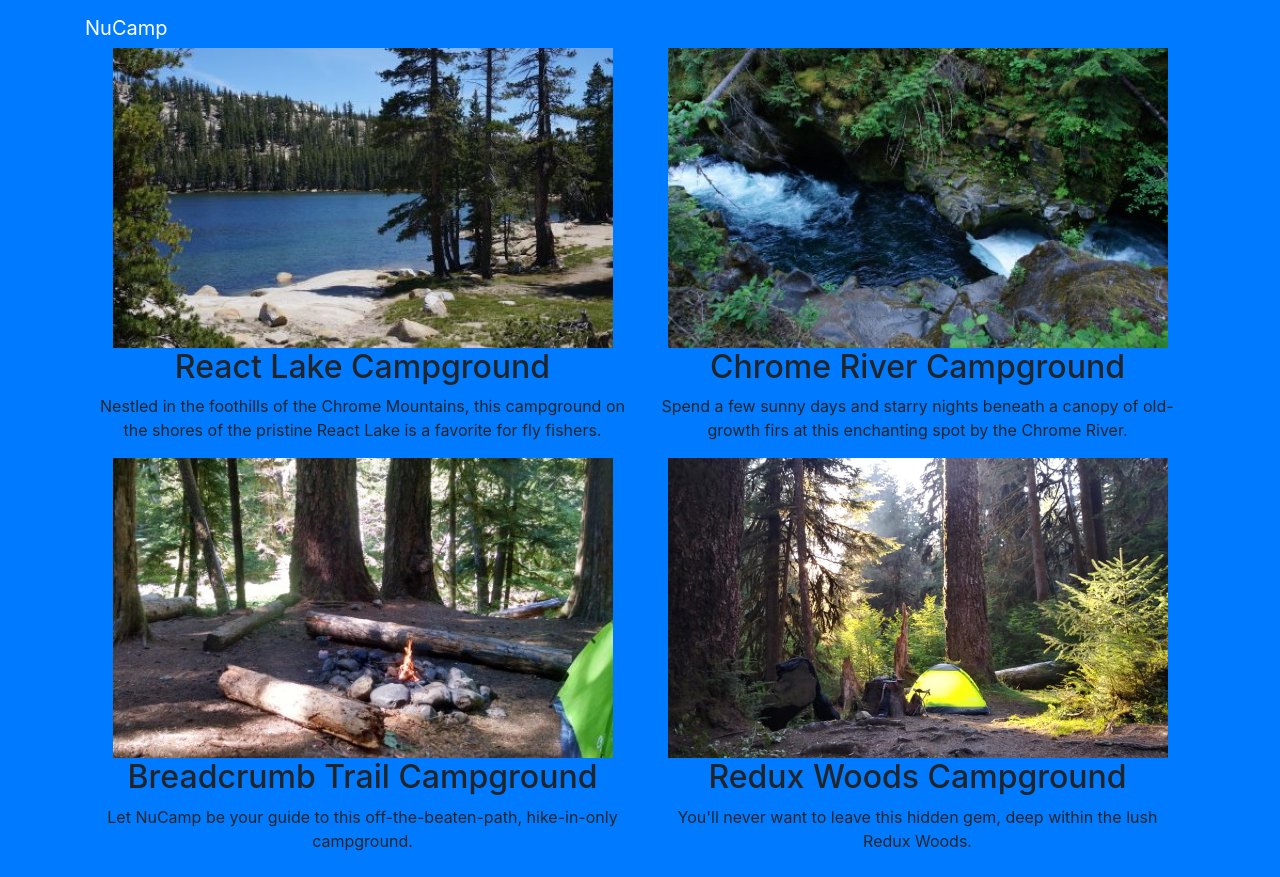
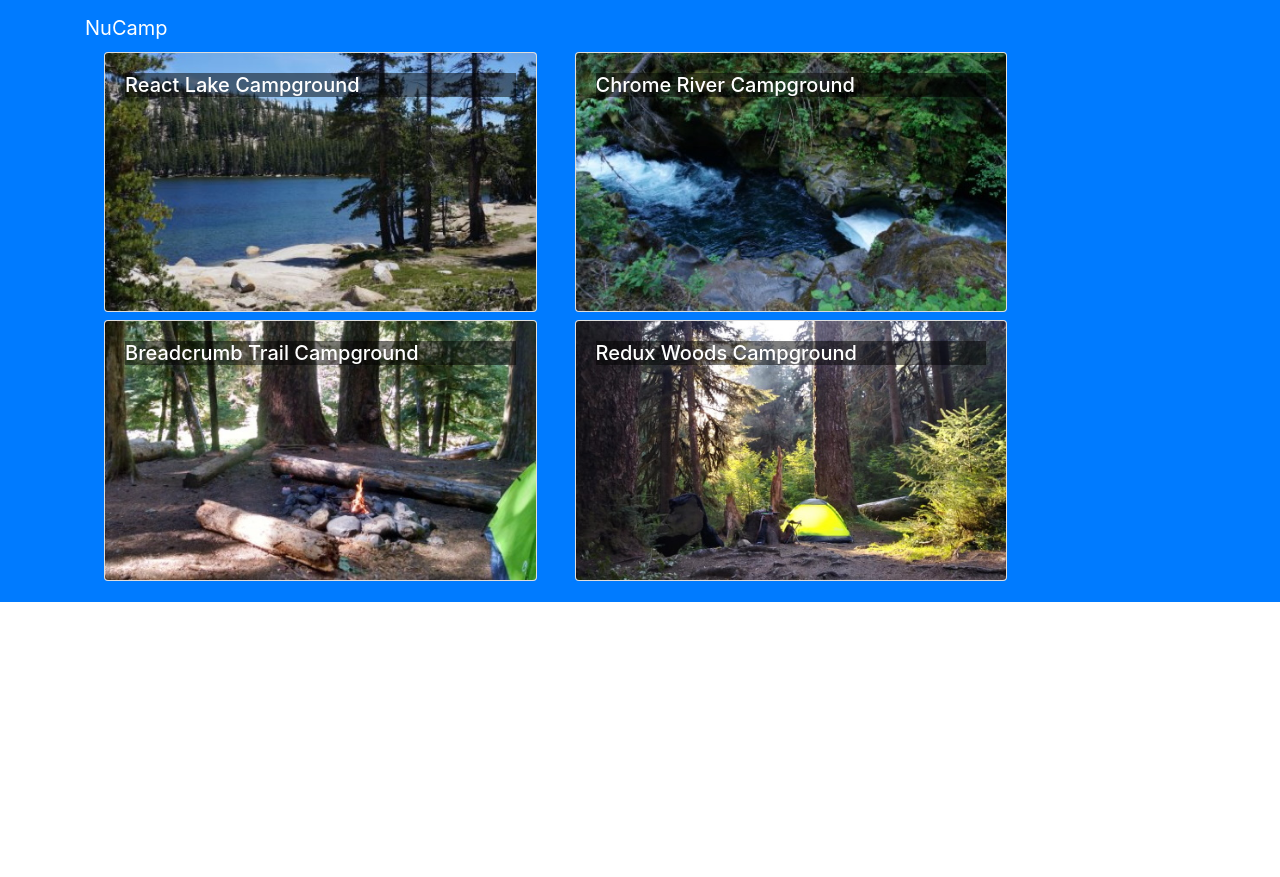
Before and after one commit to zeshan34/NucampReact, a React (Create React App) app: page / in a window 1280 px wide. After the commit the page ends 800 px from the top, so only its background shows below. Built offline with nearby package versions, Linux system fonts and the light colour scheme.

Commit message:
component part 2

```diff
--- a/package.json
+++ b/package.json
@@ -7,11 +7,15 @@
     "@testing-library/react": "^9.3.2",
     "@testing-library/user-event": "^7.1.2",
     "bootstrap": "4.0.0",
+    "lobster": "^0.1.0",
     "react": "^16.13.1",
     "react-dom": "^16.13.1",
     "react-popper": "0.9.2",
     "react-scripts": "3.4.1",
-    "reactstrap": "5.0.0"
+    "reactstrap": "5.0.0",
+    "typeface": "^0.0.0",
+    "typeface-lobster": "^0.0.72",
+    "typeface-open-sans": "^0.0.75"
   },
   "scripts": {
     "start": "react-scripts start",
--- a/src/App.css
+++ b/src/App.css
@@ -1,38 +1,12 @@
-.App {
-  text-align: center;
+body {
+  font-family: "Open Sans", sans-serif;
 }
 
-.App-logo {
-  height: 40vmin;
-  pointer-events: none;
+h5 {
+font-family: "Lobster", cursive;
 }
 
-@media (prefers-reduced-motion: no-preference) {
-  .App-logo {
-    animation: App-logo-spin infinite 20s linear;
-  }
+.card-img-overlay h5 {
+color: white;
+background-color: rgba(0, 0, 0, 0.5);
 }
-
-.App-header {
-  background-color: #282c34;
-  min-height: 100vh;
-  display: flex;
-  flex-direction: column;
-  align-items: center;
-  justify-content: center;
-  font-size: calc(10px + 2vmin);
-  color: white;
-}
-
-.App-link {
-  color: #61dafb;
-}
-
-@keyframes App-logo-spin {
-  from {
-    transform: rotate(0deg);
-  }
-  to {
-    transform: rotate(360deg);
-  }
-}
--- a/src/App.js
+++ b/src/App.js
@@ -2,15 +2,22 @@
 import { Navbar, NavbarBrand } from 'reactstrap';
 import './App.css';
 import Directory from './components/DirectoryComponent';
+import {CAMPSITES} from './shared/campsites';
 
 class App extends Component {
+  constructor(props){
+    super(props);
+    this.state = {
+      campsites: CAMPSITES
+    };
+  }
     render() {
         return (
             <div className="App">
                 <Navbar dark color="primary">
                 <div className="container">
                     <NavbarBrand href="/">NuCamp</NavbarBrand>
-                    <Directory/>
+                    <Directory campsites ={this.state.campsites}/>
                 </div>
                 </Navbar>
             </div>
--- a/src/components/DirectoryComponent.js
+++ b/src/components/DirectoryComponent.js
@@ -1,59 +1,59 @@
-import React ,{Component} from 'react';
+import React, { Component } from 'react';
+import { Card, CardImg, CardImgOverlay, CardText, CardBody, CardTitle } from 'reactstrap';
 
-
-class Directory extends Component{
-    constructor(props){
+class Directory extends Component {
+    constructor(props) {
         super(props);
         this.state = {
-            campsites: [
-            {
-                id: 0,
-                name: 'React Lake Campground',
-                image: 'assets/images/react-lake.jpg',
-                elevation: 1233,
-                description: "Nestled in the foothills of the Chrome Mountains, this campground on the shores of the pristine React Lake is a favorite for fly fishers."
-            },
-            {
-              id: 1,
-              name: 'Chrome River Campground ',
-              image: 'assets/images/chrome-river.jpg',
-              elevation: 877,
-              description: "Spend a few sunny days and starry nights beneath a canopy of old-growth firs at this enchanting spot by the Chrome River."
-            },
-            {
-                id: 2,
-                name: 'Breadcrumb Trail Campground',
-                image: 'assets/images/breadcrumb-trail.jpg',
-                elevation: 2901,
-                description: "Let NuCamp be your guide to this off-the-beaten-path, hike-in-only campground."
-            },
-            {
-                id: 3,
-                name: 'Redux Woods Campground',
-                image: 'assets/images/redux-woods.jpg',
-                elevation: 42,
-                description: "You'll never want to leave this hidden gem, deep within the lush Redux Woods."
-            }
-        ],
-
+            selectedCampsite: null
         };
     }
-    render (){
-        const directory = this.state.campsites.map(campsite =>
-            <div className ="col" key = {campsite.id} >
-                <img src={campsite.image} alt={campsite.name}/>
-                <h2>{campsite.name}</h2>
-                <p>{campsite.description}</p>
-            </div>)
-        return(
-            <div className = "container">
-                <div className = "row">
+
+    onCampsiteSelect(campsite) {
+        this.setState({selectedCampsite: campsite});
+    }
+
+    renderSelectedCampsite(campsite) {
+        if (campsite) {
+            return (
+                <Card>
+                    <CardImg top src={campsite.image} alt={campsite.name} />
+                    <CardBody>
+                        <CardTitle>{campsite.name}</CardTitle>
+                        <CardText>{campsite.description}</CardText>
+                    </CardBody>
+                </Card>
+            );
+        }
+        return <div />;
+    }
+
+    render() {
+        const directory = this.props.campsites.map(campsite => {
+            return (
+                <div key={campsite.id} className="col-md-5 m-1">
+                    <Card onClick={() => this.onCampsiteSelect(campsite)}>
+                        <CardImg width="100%" src={campsite.image} alt={campsite.name} />
+                        <CardImgOverlay>
+                            <CardTitle>{campsite.name}</CardTitle>
+                        </CardImgOverlay>
+                    </Card>
+                </div>
+            );
+        });
+
+        return (
+            <div className="container">
+                <div className="row">
                     {directory}
                 </div>
-
+                <div className="row">
+                    <div className="col-md-5 m-1">
+                        {this.renderSelectedCampsite(this.state.selectedCampsite)}
+                    </div>
+                </div>
             </div>
-
-        )
+        );
     }
 }
 
--- a/src/index.js
+++ b/src/index.js
@@ -4,6 +4,9 @@
 import App from './App';
 import * as serviceWorker from './serviceWorker';
 import 'bootstrap/dist/css/bootstrap.min.css';
+import 'typeface-lobster';
+import 'typeface-open-sans';
+
 
 ReactDOM.render(
   <React.StrictMode>
--- /dev/null
+++ b/src/shared/campsites.js
@@ -0,0 +1,178 @@
+export const CAMPSITES = [
+    {
+        id: 0,
+        name: 'React Lake Campground',
+        image: 'assets/images/react-lake.jpg',
+        elevation: 1233,
+        description: "Nestled in the foothills of the Chrome Mountains, this campground on the shores of the pristine React Lake is a favorite for fly fishers.",
+        comments: [
+            {
+                id: 0,
+                rating: 5,
+                text: "What a magnificent view!",
+                author: "Tinus Lorvaldes",
+                date: "2018-10-25T16:30Z"
+            },
+            {
+                id: 1,
+                rating: 4,
+                text: "The campground was beautiful, but the bugs could bite sometimes.",
+                author: "Brennen Ech",
+                date: "2017-06-17T03:33Z"
+            },
+            {
+                id: 2,
+                rating: 5,
+                text: "I caught a world-record-breaking trout here on my last visit.",
+                author: "McKenzie Sebastian",
+                date: "2019-02-18T18:12Z"
+            },
+            {
+                id: 3,
+                rating: 5,
+                text: "A wonderful place to reconnect with nature.",
+                author: "Jordan Runn",
+                date: "2019-08-04T20:11Z"
+            },
+            {
+                id: 4,
+                rating: 4,
+                text: "The stars at night were magnificent!",
+                author: "Ann Dabramov",
+                date: "2018-07-23T19:44Z"
+            }
+        ]
+    },
+    {
+        id: 1,
+        name:'Chrome River Campground ',
+        image: 'assets/images/chrome-river.jpg',
+        elevation: 877,
+        description: "Spend a few sunny days and starry nights beneath a canopy of old-growth firs at this enchanting spot by the Chrome River.",
+        comments: [
+            {
+                id: 0,
+                rating: 5,
+                text: "What a magnificent view!",
+                author: "Tinus Lorvaldes",
+                date: "2018-10-25T16:30Z"
+            },
+            {
+                id: 1,
+                rating: 4,
+                text: "The campground was beautiful, but the bugs could bite sometimes.",
+                author: "Brennen Ech",
+                date: "2017-06-17T03:33Z"
+            },
+            {
+                id: 2,
+                rating: 5,
+                text: "I caught a world-record-breaking trout here on my last visit.",
+                author: "McKenzie Sebastian",
+                date: "2019-02-18T18:12Z"
+            },
+            {
+                id: 3,
+                rating: 5,
+                text: "A wonderful place to reconnect with nature.",
+                author: "Jordan Runn",
+                date: "2019-08-04T20:11Z"
+            },
+            {
+                id: 4,
+                rating: 4,
+                text: "The stars at night were magnificent!",
+                author: "Ann Dabramov",
+                date: "2018-07-23T19:44Z"
+            }
+        ]
+    },
+    {
+        id: 2,
+        name:'Breadcrumb Trail Campground',
+        image: 'assets/images/breadcrumb-trail.jpg',
+        elevation: 2901,
+        description: "Let NuCamp be your guide to this off-the-beaten-path, hike-in-only campground.",
+        comments: [
+            {
+                id: 0,
+                rating: 5,
+                text: "What a magnificent view!",
+                author: "Tinus Lorvaldes",
+                date: "2018-10-25T16:30Z"
+            },
+            {
+                id: 1,
+                rating: 4,
+                text: "The campground was beautiful, but the bugs could bite sometimes.",
+                author: "Brennen Ech",
+                date: "2017-06-17T03:33Z"
+            },
+            {
+                id: 2,
+                rating: 5,
+                text: "I caught a world-record-breaking trout here on my last visit.",
+                author: "McKenzie Sebastian",
+                date: "2019-02-18T18:12Z"
+            },
+            {
+                id: 3,
+                rating: 5,
+                text: "A wonderful place to reconnect with nature.",
+                author: "Jordan Runn",
+                date: "2019-08-04T20:11Z"
+            },
+            {
+                id: 4,
+                rating: 4,
+                text: "The stars at night were magnificent!",
+                author: "Ann Dabramov",
+                date: "2018-07-23T19:44Z"
+            }
+        ]
+    },
+    {
+        id: 3,
+        name:'Redux Woods Campground',
+        image: 'assets/images/redux-woods.jpg',
+        elevation: 42,
+        description: "You'll never want to leave this hidden gem, deep within the lush Redux Woods.",
+        comments: [
+            {
+                id: 0,
+                rating: 5,
+                text: "What a magnificent view!",
+                author: "Tinus Lorvaldes",
+                date: "2018-10-25T16:30Z"
+            },
+            {
+                id: 1,
+                rating: 4,
+                text: "The campground was beautiful, but the bugs could bite sometimes.",
+                author: "Brennen Ech",
+                date: "2017-06-17T03:33Z"
+            },
+            {
+                id: 2,
+                rating: 5,
+                text: "I caught a world-record-breaking trout here on my last visit.",
+                author: "McKenzie Sebastian",
+                date: "2019-02-18T18:12Z"
+            },
+            {
+                id: 3,
+                rating: 5,
+                text: "A wonderful place to reconnect with nature.",
+                author: "Jordan Runn",
+                date: "2019-08-04T20:11Z"
+            },
+            {
+                id: 4,
+                rating: 4,
+                text: "The stars at night were magnificent!",
+                author: "Ann Dabramov",
+                date: "2018-07-23T19:44Z"
+            }
+        ]
+    }
+];
```
Also changed, not shown: 1 other file (tests, documents, lock files or other folders).
